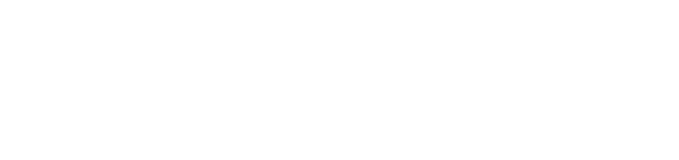
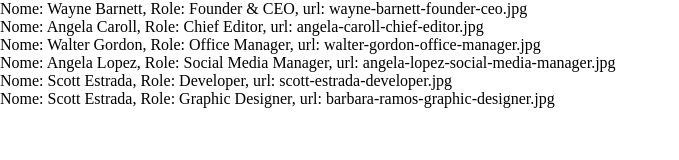
Before and after one commit to luigidis/js-our-team, a plain HTML site: page index.html in a window 1280 px wide. Shown: the whole page, without its empty margins (0-679 px from the left). Drawn offline with Linux system fonts and the light colour scheme.

Commit message:
Milestone 2

```diff
--- /dev/null
+++ b/css/app.css
@@ -0,0 +1,5 @@
+* {
+    margin: 0;
+    padding: 0;
+    box-sizing: border-box;
+}
--- a/index.html
+++ b/index.html
@@ -4,9 +4,17 @@
     <meta charset="UTF-8">
     <meta http-equiv="X-UA-Compatible" content="IE=edge">
     <meta name="viewport" content="width=device-width, initial-scale=1.0">
+    <link rel="stylesheet" href="./css/app.css">
     <title>Our Team</title>
 </head>
 <body>
+    <div class="container">
+        <ul class="list"> </ul>
+    </div>
+
+
+
+
     <script src="./js/app.js"></script>
 </body>
 </html>
--- a/js/app.js
+++ b/js/app.js
@@ -1,4 +1,6 @@
-console.log('yo');
+// console.log('yo');
+let ulEl = document.querySelector('.list');
+console.log(ulEl);
 
 const team = [
     {
@@ -32,11 +34,12 @@ const team = [
         img: 'barbara-ramos-graphic-designer.jpg',
     },
 ]
-console.log(team.length);
+// console.log(team.length);
 
 for (let i = 0; i < team.length; i++) {
     const nome = team[i].nome;
     const role = team[i].role;
     const img = team[i].img;
     console.log(`Nome: ${nome}\n` + `Role: ${role}\n` + `url: ${img}`);
+    ulEl.innerHTML += `<li>Nome: ${nome},\n` + `Role: ${role},\n` + `url: ${img}</li>`;
 }
```
